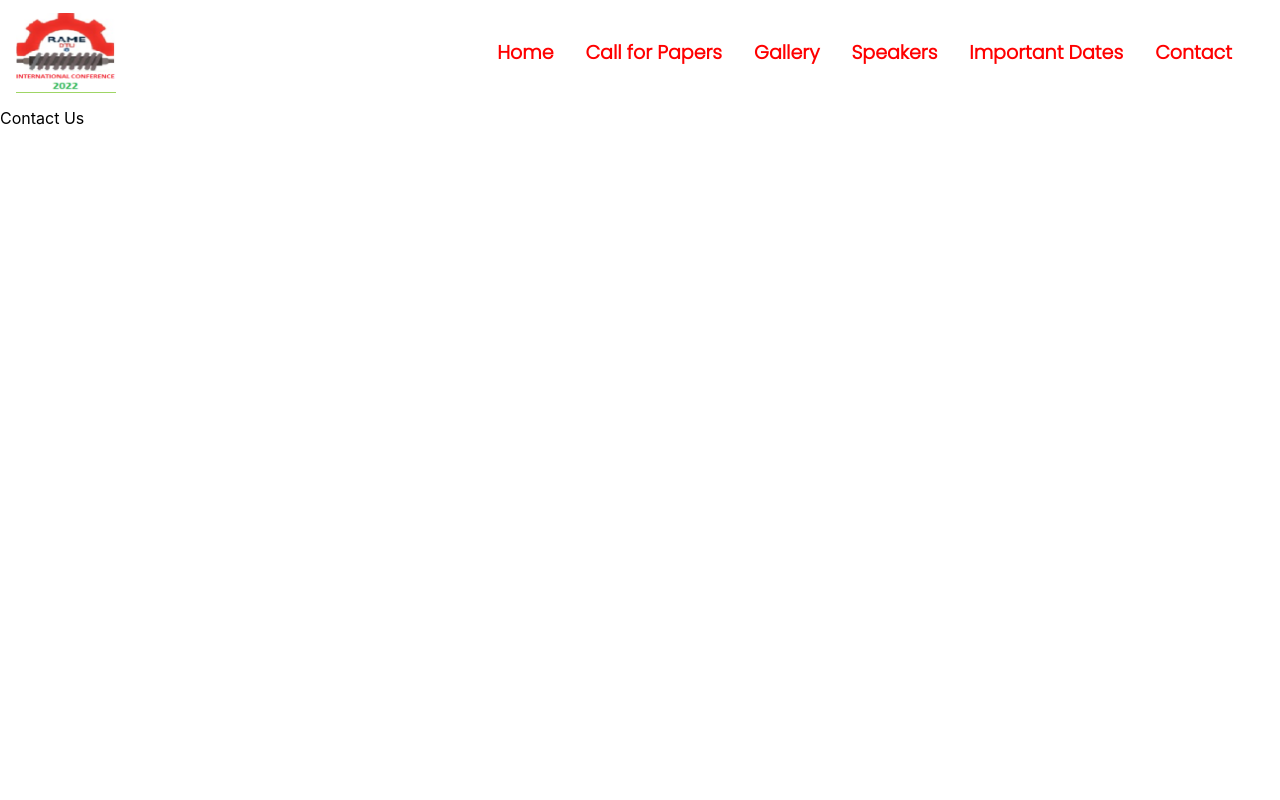
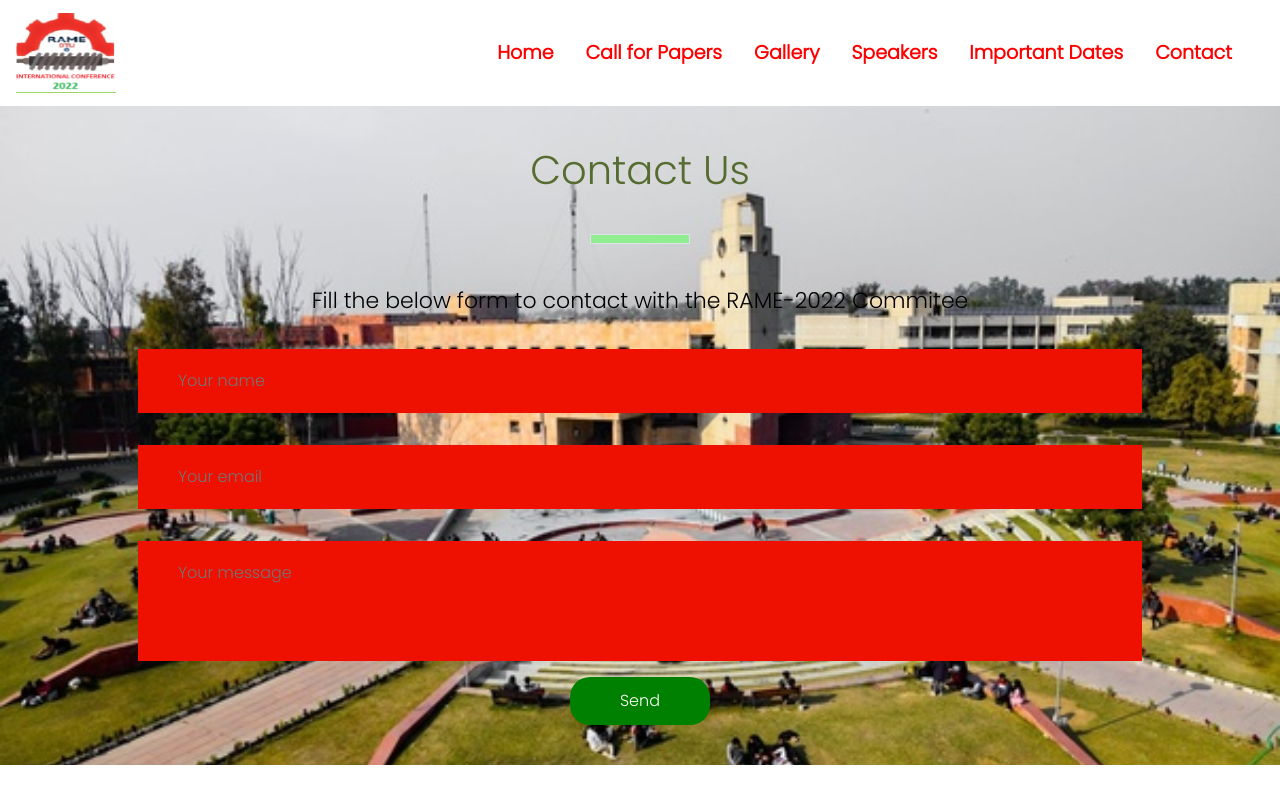
Before and after one commit to suhas-malhotra/RAME-2022, a React (Create React App) app in the folder client/: page /contact-us in a window 1280 px wide. Built offline with nearby package versions, Linux system fonts and the light colour scheme.

Commit message:
Home Page

```diff
--- a/client/src/App.js
+++ b/client/src/App.js
@@ -1,7 +1,4 @@
-import Navbar from "./components/layouts/Navbar";
-import AboutUs from "./components/layouts/AboutUs";
-import Footer from "./components/layouts/Footer";
-import MovingHeader from "./components/layouts/MovingHeader";
+
 import React from "react";
 import { BrowserRouter, Route, Switch } from "react-router-dom";
 
--- /dev/null
+++ b/client/src/assets/css/contact.css
@@ -0,0 +1,91 @@
+
+*{
+    margin: 0;
+    padding: 0;
+    box-sizing: border-box;
+    font-family: "Poppins",sans-serif;
+  }
+
+p{
+    font-size: 22px;
+    text-align: center;
+    font-family: "Poppins", cursive;
+}
+  .contact-section{
+    background: url('../img/dtu.jpg') no-repeat border-box center;
+    background-size: cover;
+    padding: 40px 0;
+    max-width: 100%;
+    height: auto;
+    margin: auto;
+   background-blend-mode: lighten;
+  }
+  .contact-section h1{
+    text-align: center;
+    color:darkolivegreen;
+  }
+  .border{
+    width: 100px;
+    height: 10px;
+    background:#90EE90;
+    margin: 40px auto;
+  }
+
+  .contact-form{
+    width: 80%;
+    margin: auto;
+    padding: 0 10px;
+    overflow: hidden;
+    display: flex;
+    align-items: center;
+    justify-content: center;
+    flex-direction: column;
+  }
+
+  .contact-form-text{
+    display: block;
+    width: 100%;
+    box-sizing: border-box;
+    margin: 16px 0;
+    border: 0;
+    background: rgb(238, 16, 0);
+    padding: 20px 40px;
+    outline: none;
+    color: white;
+    transition: 0.5s;
+  }
+  .contact-form-text:focus{
+    box-shadow: 0 0 10px 4px #34495e;
+  }
+  textarea.contact-form-text{
+    resize: none;
+    height: 120px;
+  }
+  .contact-form-btn{
+    float: right;
+    border: 0;
+    background: green;
+    color: #fff;
+    padding: 12px 50px;
+    border-radius: 20px;
+    cursor: pointer;
+    transition: 0.5s;
+  }
+  .contact-form-btn:hover{
+    background: #1ee0a0;
+  }
+  .bg{
+    width: 100%;
+    position: absolute;
+    z-index: -1;
+    opacity: 0.6;
+}
+@media only screen and (max-width:1064px) and (min-width:320px) {
+    .contact-section{
+        width: 100%;
+        height: auto;
+    }
+    .contact-form-text{
+        width: 80%;
+    }
+}
--- /dev/null
+++ b/client/src/components/layouts/Contact.js
@@ -0,0 +1,24 @@
+import React from 'react'
+import "../../assets/css/contact.css";
+import Clg from "../../assets/img/dtu.jpg";
+const Contact = () => {
+    return (
+        <div>
+         <div className="contact-section">
+
+<h1>Contact Us</h1>
+
+<div className="border"></div>
+<p>Fill the below form to contact with the RAME-2022 Commitee</p>
+<form className="contact-form" action="index.html" method="post">
+  <input type="text" className="contact-form-text" placeholder="Your name" />
+  <input type="email" className="contact-form-text" placeholder="Your email" />
+  <textarea className="contact-form-text" placeholder="Your message"></textarea>
+  <input type="submit" className="contact-form-btn" value="Send" />
+</form>
+</div>
+        </div>
+    )
+}
+
+export default Contact
--- a/client/src/pages/contact/App.js
+++ b/client/src/pages/contact/App.js
@@ -1,14 +1,14 @@
 import React from "react";
 
 import Navbar from "../../components/layouts/Navbar";
-
+import Contact from "../../components/layouts/Contact";
 import "./App.css";
 
 const App = () => {
   return (
     <div>
       <Navbar />
-      Contact Us
+      <Contact/>
     </div>
   );
 };
--- a/package.json
+++ b/package.json
@@ -22,8 +22,12 @@
   "homepage": "https://github.com/suhas-malhotra/RAME-2022#readme",
   "dependencies": {
     "express": "^4.17.1",
+    "google-maps-react": "^2.0.6",
     "ityped": "^1.0.3",
     "node-sass": "^6.0.1",
+    "react-geocode": "^0.2.3",
+    "react-google-autocomplete": "^2.4.0",
+    "react-google-maps": "^9.4.5",
     "react-grid-gallery": "^0.5.5"
   },
   "devDependencies": {
```
Also changed, not shown: client/src/assets/img/dtu.jpg (added), 1 other file (tests, documents, lock files or other folders).
